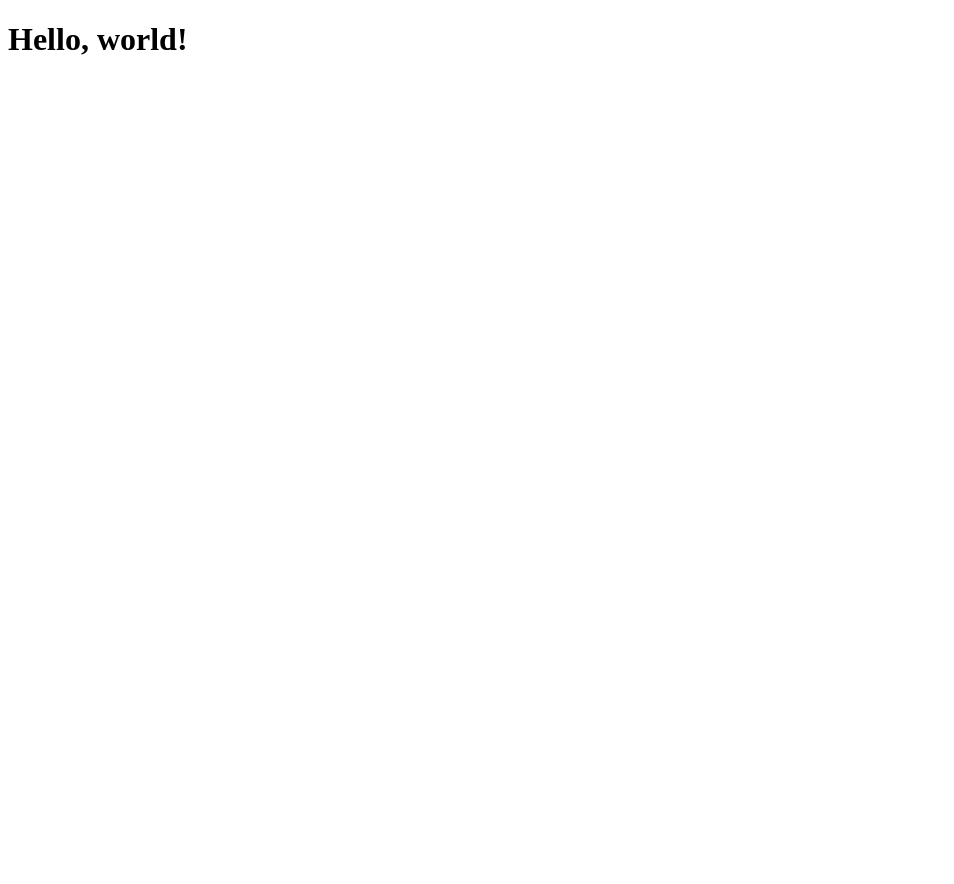
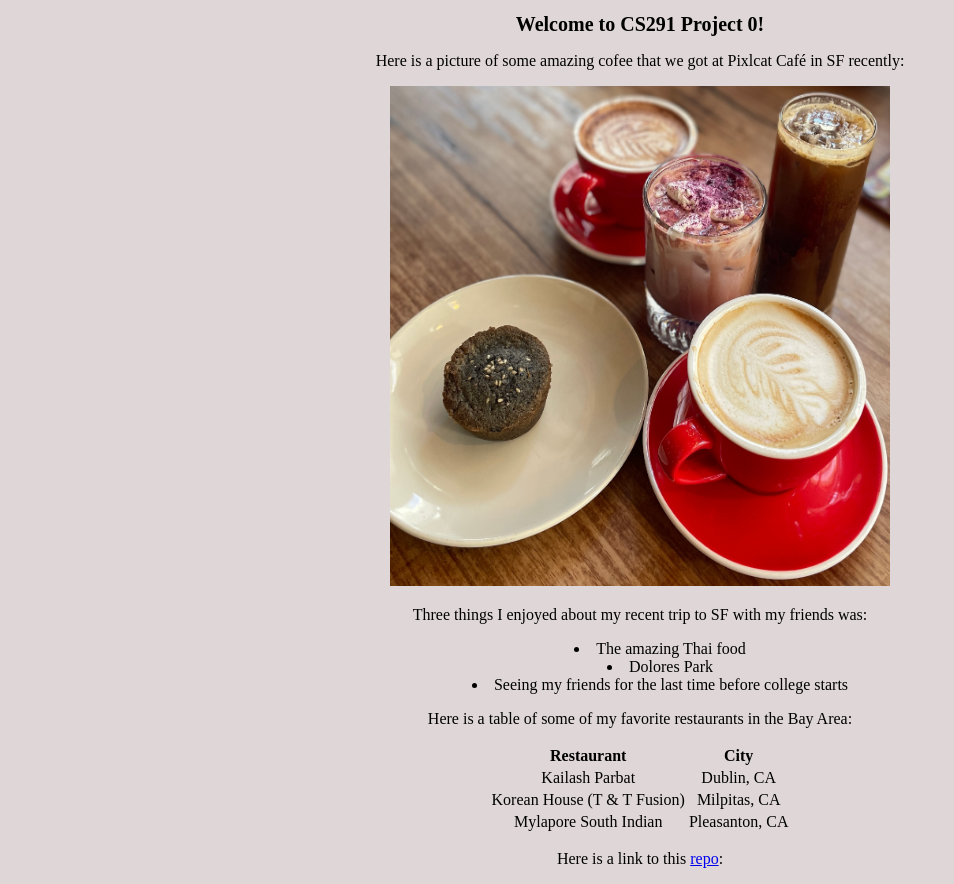
Before and after one commit to ChinDandekar/cs291_project0, a plain HTML site: page index.html in a window 1280 px wide. Shown: the whole page, without its empty margins (0-954 px from the left). Before the commit the page ends 800 px from the top, so only its background shows below. Drawn offline with Linux system fonts and the light colour scheme.

Commit message:
Filled out requirements

```diff
--- a/index.html
+++ b/index.html
@@ -1,2 +1,42 @@
 <!DOCTYPE html>
-<h1>Hello, world!</h1>
+<html>
+<head>
+    <link rel="stylesheet" href="style.css">
+    <title>CS291 Project 0</title>
+</head>
+<body>
+    <div class="center">
+        <h1 class="heading">Welcome to CS291 Project 0!</h1>
+        <p class="text"> Here is a picture of some amazing cofee that we got at Pixlcat Café in SF recently:</p>
+        <img src="pixlcat_drinks.jpg" alt="Pixlcat Café" width="500" height="500">
+        <p class = "text"> Three things I enjoyed about my recent trip to SF with my friends was:</p>
+        <ul>
+            <li> The amazing Thai food</li>
+            <li> Dolores Park</li>
+            <li> Seeing my friends for the last time before college starts</li>
+        </ul>
+
+        <p class="text"> Here is a table of some of my favorite restaurants in the Bay Area:</p>
+        <table class = "center">
+            <tr>
+              <th>Restaurant</th>
+              <th>City</th>
+            </tr>
+            <tr>
+              <td>Kailash Parbat</td>
+              <td>Dublin, CA</td>
+            </tr>
+            <tr>
+              <td>Korean House (T & T Fusion)</td>
+              <td>Milpitas, CA</td>
+            </tr>
+            <tr>
+                <td>Mylapore South Indian</td>
+                <td>Pleasanton, CA</td>
+            </tr>
+          </table>
+
+        <p class="text"> Here is a link to this <a href="https://github.com/ChinDandekar/cs291_project0">repo</a>:</p>
+    </div>
+</body>
+</html>
--- /dev/null
+++ b/style.css
@@ -0,0 +1,30 @@
+.heading
+{
+    font-size: 20px;
+    font-weight: bold;
+    color: #000000;
+}
+
+.text
+{
+    font-size: 16px;
+    color: #000000;
+}
+
+.center
+{
+    text-align: center;
+    margin-left: auto;
+    margin-right: auto;
+}
+
+
+body
+{
+    background-color: #dfd7d7;
+}
+
+ul
+{
+    list-style-position: inside;
+}
```
Also changed, not shown: pixlcat_drinks.jpg (added).
